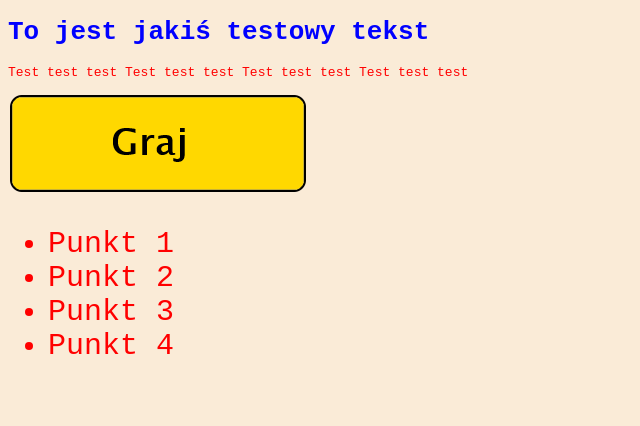
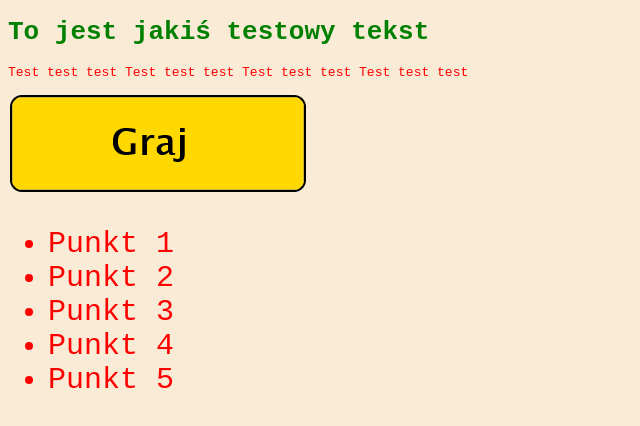
Before and after one commit to RafalKodland/python-716-strona, a plain HTML site: page index.html in a window 1280 px wide. Shown: the whole page, without its empty margins (0-640 px from the left). Drawn offline with Linux system fonts and the light colour scheme.

Commit message:
Testowe zmiany

```diff
--- a/index.html
+++ b/index.html
@@ -14,6 +14,7 @@
             <li>Punkt 2</li>
             <li>Punkt 3</li>
             <li>Punkt 4</li>
+            <li>Punkt 5</li>
         </ul>
     </body>
 </html>
--- a/style.css
+++ b/style.css
@@ -5,7 +5,7 @@ html {
 }
 
 h1 {
-    color: blue;
+    color: green;
 }
 
 ul {
```
